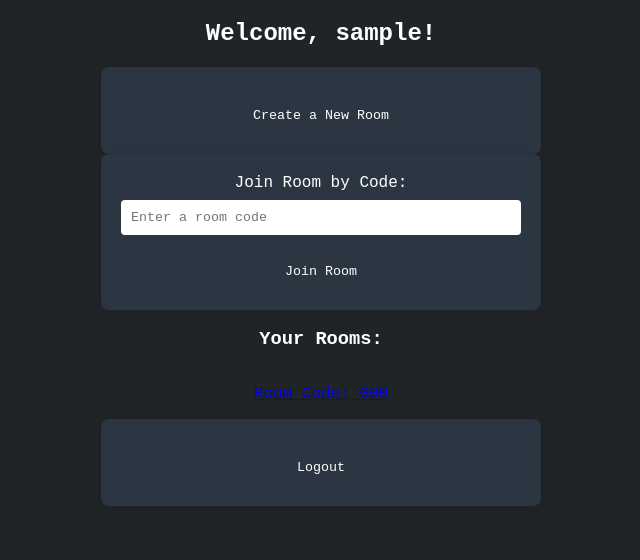
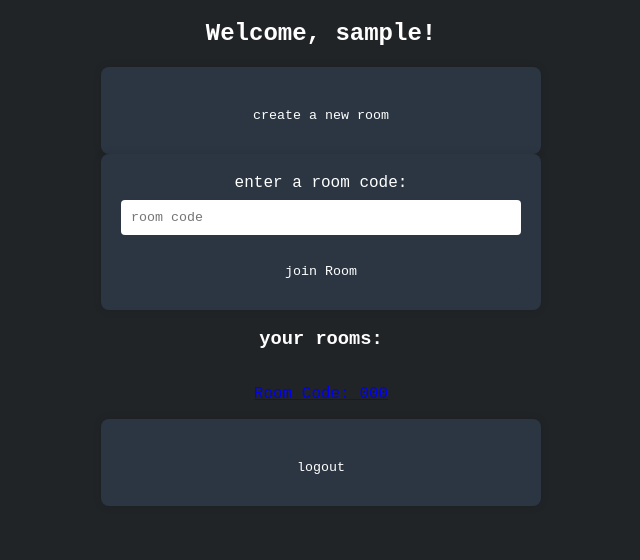
Before and after one commit to aryann4/chat-app, a Flask app: page /dashboard in a window 1280 px wide. Shown: the part 175-735 px from the top of the page, without its empty margins (319-959 px from the left). Run offline with Flask 3, Linux system fonts and the light colour scheme; the visitor is signed in with stand-in values (Sample User, id 1); tables that the repository leaves empty hold one stand-in row (values such as "Sample post"); some libraries are stand-ins or nearby versions.

Commit message:
updted html

```diff
--- a/templates/dashboard.html
+++ b/templates/dashboard.html
@@ -3,17 +3,17 @@
 {% block content %}
   <h2>Welcome, {{ username }}!</h2>
 
-  <form method="POST" action="{{ url_for('dashboard') }}">
-    <button type="submit" name="create_room">Create a New Room</button>
+  <form method="POST" action="{{ url_for('dashboard') }}" class="thecreatebutton">
+    <button type="submit" name="create_room">create a new room</button>
   </form>
 
   <form method="POST" action="{{ url_for('dashboard') }}">
-    <label>Join Room by Code: </label>
-    <input type="text" placeholder="Enter a room code" name="room_code"/>
-    <button type="submit" name="join_room">Join Room</button>
+    <label>enter a room code: </label>
+    <input type="text" placeholder="room code" name="room_code"/>
+    <button type="submit" name="join_room">join Room</button>
   </form>
 
-  <h3>Your Rooms:</h3>
+  <h3>your rooms:</h3>
   <ul>
     {% if rooms %}
       {% for room in rooms %}
@@ -22,11 +22,11 @@
         </li>
       {% endfor %}
     {% else %}
-      <li>No rooms found.</li>
+      <li>no rooms found.</li>
     {% endif %}
   </ul>
 
-  <form method="POST" action="{{ url_for('home') }}">
-    <button type="submit" name="logout">Logout</button>
+  <form method="POST" action="{{ url_for('home') }}" class="thelogoutbutton">
+    <button type="submit" name="logout">logout</button>
   </form>
 {% endblock %}
```
